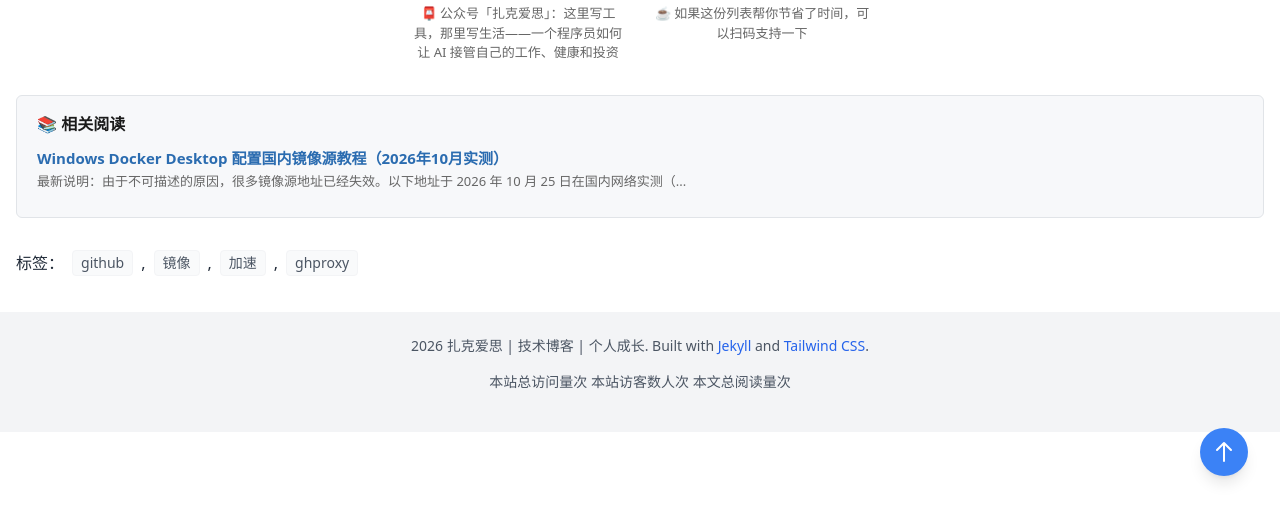
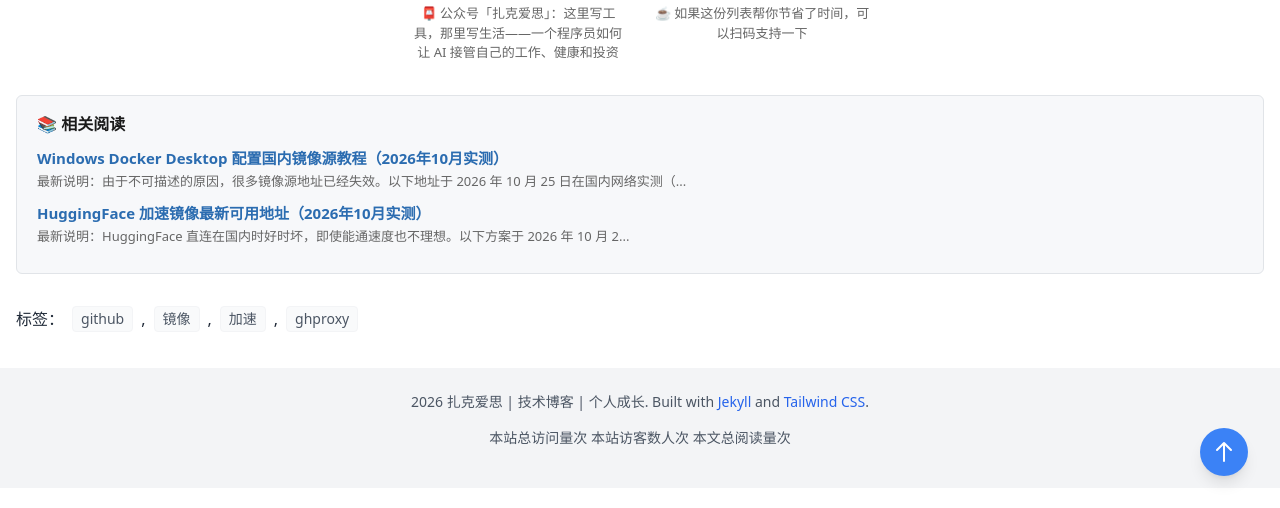
Before and after one commit to zachthinking/zachthinking.github.io, a Jekyll site: the page built from _posts/2026-10-16-github-proxy-mirror.md, in a window 1280 px wide and 900 px high, scrolled down 1742 px, cut to the strip 392-900 px from the top of the window. Built offline with Jekyll 4.4.1, drawn with Linux system fonts in a browser that asks for light colours; comment, search, counter and statistics services are not loaded.

Commit message:
新增文章：HuggingFace 加速镜像最新可用地址（2026年10月实测）
- 本机国内网络实测：hf-mirror 1.0MB/s 约为直连 2 倍，aifasthub 备用，魔搭承接国产模型
- 三种用法：换域名 / HF_ENDPOINT / ModelScope SDK，一键复制块 + 安全提醒
- 三篇镜像文互挂 related，连成内链网

Co-Authored-By: Claude Code <noreply@anthropic.com>

````diff
--- a/_posts/2024-01-06-docker-desktop-mirror.md
+++ b/_posts/2024-01-06-docker-desktop-mirror.md
@@ -5,7 +5,7 @@ date: 2026-10-25 14:00:00 +0800
 categories: [Docker, 教程]
 tags: [docker, windows, 镜像源]
 toc: true
-related: [github-proxy-mirror]
+related: [github-proxy-mirror, huggingface-mirror]
 ---
 
 **最新说明**：由于不可描述的原因，很多镜像源地址已经失效。以下地址于 **2026 年 10 月 25 日在国内网络实测**（registry API + 完整 `docker pull` 双重验证）：
--- a/_posts/2026-10-16-github-proxy-mirror.md
+++ b/_posts/2026-10-16-github-proxy-mirror.md
@@ -5,7 +5,7 @@ date: 2026-10-25 12:00:00 +0800
 categories: [GitHub, 教程]
 tags: [github, 镜像, 加速, ghproxy]
 toc: true
-related: [docker-desktop-mirror]
+related: [docker-desktop-mirror, huggingface-mirror]
 ---
 
 **最新说明**：GitHub 直连在国内时好时坏，raw 和 release 下载经常超时。以下加速地址于 **2026 年 10 月 25 日在国内网络实测**（raw 文件、release 附件、`git clone` 三种方式逐项验证）：
--- /dev/null
+++ b/_posts/2026-10-25-huggingface-mirror.md
@@ -0,0 +1,117 @@
+---
+layout: post
+title: "HuggingFace 加速镜像最新可用地址（2026年10月实测）"
+date: 2026-10-25 15:30:00 +0800
+categories: [HuggingFace, 教程]
+tags: [huggingface, 镜像, 加速, AI]
+toc: true
+related: [github-proxy-mirror, docker-desktop-mirror]
+---
+
+**最新说明**：HuggingFace 直连在国内时好时坏，即使能通速度也不理想。以下方案于 **2026 年 10 月 25 日在国内网络实测**（API 探测 + 10MB 真实下载测速）：
+
+- `https://hf-mirror.com`（最推荐，下载速度约为直连的 2 倍）
+- `https://aifasthub.com`（备用，略快于直连）
+- `https://modelscope.cn`（魔搭社区，国产模型首选，不是镜像但更好用）
+
+10MB 实测下载速度对比：
+
+| 线路 | 速度 | 结论 |
+|---|---|---|
+| huggingface.co 直连 | 约 0.45 MB/s | 今天能通，但慢，且历史上经常直接断 |
+| **hf-mirror.com** | **约 1.0 MB/s** | 稳定可用，首选 |
+| aifasthub.com | 约 0.57 MB/s | 可作备用 |
+
+## 用法一：网页直接换域名
+
+把 `huggingface.co` 换成 `hf-mirror.com`，其余路径不变：
+
+<div style="border:1px solid #e1e4e8;border-radius:6px;padding:16px;margin:16px 0;">
+  <div style="display:flex;justify-content:space-between;align-items:center;margin-bottom:8px;">
+    <strong>模型页 / 文件下载链接替换示例</strong>
+    <button onclick="copyBlock('cmd-web')" style="padding:6px 12px;font-size:12px;cursor:pointer;border:1px solid #ccc;border-radius:4px;background:#fff;">一键复制</button>
+  </div>
+  <pre id="cmd-web" style="margin:0;font-size:13px;overflow:auto;background:#f6f8fa;padding:12px;border-radius:6px;">https://hf-mirror.com/gpt2/resolve/main/config.json</pre>
+</div>
+
+## 用法二：HF_ENDPOINT 环境变量（推荐）
+
+`huggingface_hub`、`hf download`、`transformers`、`datasets` 等官方工具链都认 `HF_ENDPOINT`，设置一次全部生效：
+
+<div style="border:1px solid #e1e4e8;border-radius:6px;padding:16px;margin:16px 0;">
+  <div style="display:flex;justify-content:space-between;align-items:center;margin-bottom:8px;">
+    <strong>Linux / macOS（写进 ~/.bashrc 或 ~/.zshrc）</strong>
+    <button onclick="copyBlock('cmd-env')" style="padding:6px 12px;font-size:12px;cursor:pointer;border:1px solid #ccc;border-radius:4px;background:#fff;">一键复制</button>
+  </div>
+  <pre id="cmd-env" style="margin:0;font-size:13px;overflow:auto;background:#f6f8fa;padding:12px;border-radius:6px;">export HF_ENDPOINT=https://hf-mirror.com</pre>
+</div>
+
+<div style="border:1px solid #e1e4e8;border-radius:6px;padding:16px;margin:16px 0;">
+  <div style="display:flex;justify-content:space-between;align-items:center;margin-bottom:8px;">
+    <strong>Windows PowerShell</strong>
+    <button onclick="copyBlock('cmd-ps')" style="padding:6px 12px;font-size:12px;cursor:pointer;border:1px solid #ccc;border-radius:4px;background:#fff;">一键复制</button>
+  </div>
+  <pre id="cmd-ps" style="margin:0;font-size:13px;overflow:auto;background:#f6f8fa;padding:12px;border-radius:6px;">$env:HF_ENDPOINT = "https://hf-mirror.com"</pre>
+</div>
+
+设置之后正常用官方命令即可，不用改任何代码：
+
+```bash
+pip install -U "huggingface_hub[cli]"
+hf download gpt2                 # 新版命令
+# 或旧版：huggingface-cli download gpt2
+```
+
+Python 代码里用 `from_pretrained(...)` 也一样，只要环境变量在，就会自动走镜像。
+
+## 用法三：国产模型直接去魔搭
+
+如果用的是通义千问、DeepSeek、GLM 等国产模型，[ModelScope（魔搭社区）](https://modelscope.cn) 通常比镜像更快更全，还有官方维护的 SDK：
+
+```bash
+pip install modelscope
+modelscope download --model Qwen/Qwen2-0.5B
+```
+
+## 常见问题
+
+**为什么直连时好时坏？**
+HuggingFace 的页面和文件分布在多个域名和 CDN 上，国内到这些节点的路由不稳定，今天能通不代表明天能通。本文实测当天直连可用但只有 0.45 MB/s，拉一个几 GB 的模型要好几个小时。
+
+**镜像安全吗？**
+镜像本质是中转代理，理论上可以看到传输内容。**不要**在镜像站点登录 HuggingFace 账号，**不要**用镜像拉取需要授权的私有模型。公开模型下载后如担心完整性，可以和官方页面公布的文件哈希值比对。
+
+**hf-mirror 会不会也失效？**
+有可能。这类服务多为社区维护，本文会持续复测更新，建议收藏，失效时回来看最新列表。
+
+<!-- Toast 提示 -->
+<div id="copy-toast" style="position:fixed;top:20px;left:50%;transform:translateX(-50%);background:#333;color:#fff;padding:8px 16px;border-radius:6px;font-size:13px;opacity:0;transition:opacity 0.3s;z-index:9999;">已复制到剪贴板</div>
+
+<script>
+function copyBlock(id) {
+  const text = document.getElementById(id).innerText;
+  navigator.clipboard.writeText(text).then(function() {
+    const toast = document.getElementById("copy-toast");
+    toast.style.opacity = "1";
+    setTimeout(function() { toast.style.opacity = "0"; }, 1500);
+  });
+}
+</script>
+
+  <!-- 公众号 + 赞赏区 -->
+  <div style="display:flex;flex-wrap:wrap;justify-content:center;gap:24px;margin-top:16px;">
+    <div style="display:flex;flex-direction:column;align-items:center;">
+      <img src="/assets/images/mp-zha-ke-ai-si-qr.jpg"
+           style="width:200px;height:200px;border-radius:6px;" />
+      <div style="font-size:13px;color:#666;margin-top:8px;text-align:center;max-width:220px;">
+        📮 公众号「扎克爱思」：这里写工具，那里写生活——一个程序员如何让 AI 接管自己的工作、健康和投资
+      </div>
+    </div>
+    <div style="display:flex;flex-direction:column;align-items:center;">
+      <img src="https://cdn.zachthinking.com/donate_wechat.png"
+           style="width:200px;height:200px;border-radius:6px;" />
+      <div style="font-size:13px;color:#666;margin-top:8px;text-align:center;max-width:220px;">
+        ☕ 如果这份实测帮你节省了时间，可以扫码支持一下
+      </div>
+    </div>
+  </div>
````
